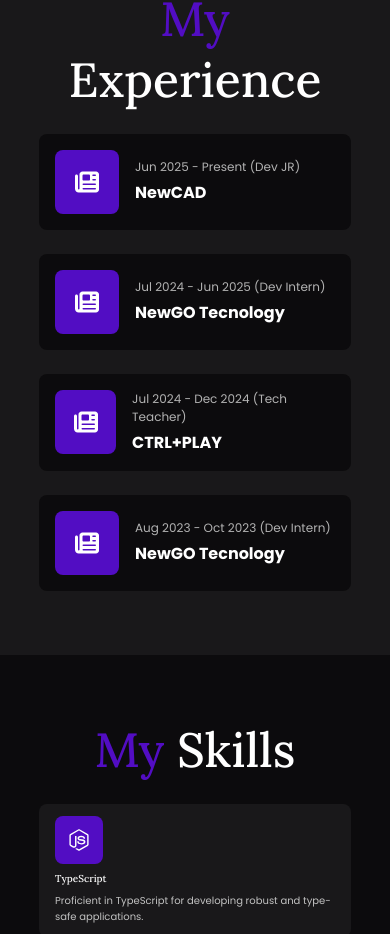
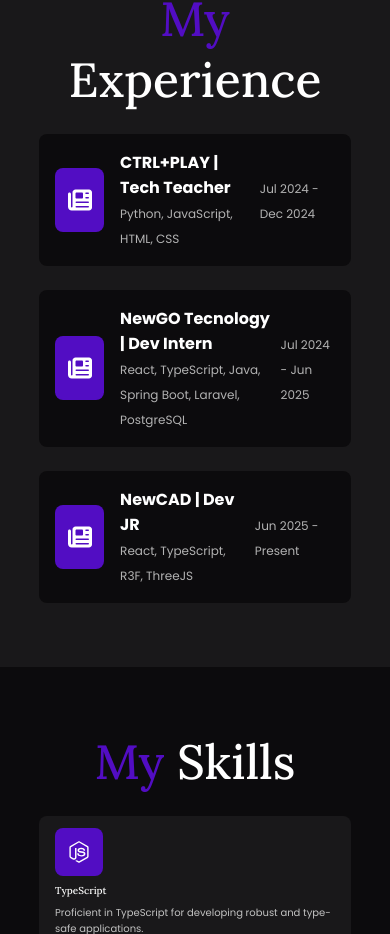
Before and after one commit to PedroVidalDev/portfolio, a React (Vite) app: page / in a window 390 px wide. Shown: the part 878-1812 px from the top of the page. Built offline with nearby package versions, Linux system fonts and the light colour scheme.

Commit message:
feat: enhance ExperienceSection to include skills and improve layout responsiveness

```diff
--- a/src/pages/Portfolio/components/ExperienceSection/consts.ts
+++ b/src/pages/Portfolio/components/ExperienceSection/consts.ts
@@ -3,6 +3,7 @@ type ExperienceItemType = {
   company: string
   period: string
   link: string
+  skills: string[]
 }
 
 export const EXPERIENCE_ITEMS: ExperienceItemType[] = [
@@ -11,23 +12,27 @@ export const EXPERIENCE_ITEMS: ExperienceItemType[] = [
     company: 'NewCAD',
     period: 'Jun 2025 - Present',
     link: 'https://www.linkedin.com/company/newcad/?lipi=urn%3Ali%3Apage%3Ad_flagship3_profile_view_base%3BsQ%2FRP864QH2fLvz7dQbS%2BQ%3D%3D',
+    skills: ['React', 'TypeScript', 'R3F', 'ThreeJS'],
   },
   {
     role: 'Dev Intern',
     company: 'NewGO Tecnology',
     period: 'Jul 2024 - Jun 2025',
     link: 'https://newgo.com.br/',
+    skills: [
+      'React',
+      'TypeScript',
+      'Java',
+      'Spring Boot',
+      'Laravel',
+      'PostgreSQL',
+    ],
   },
   {
     role: 'Tech Teacher',
     company: 'CTRL+PLAY',
     period: 'Jul 2024 - Dec 2024',
     link: 'https://ctrlplay.com.br/?utm_source=google&utm_medium=cpc&utm_campaign=institucional_online',
-  },
-  {
-    role: 'Dev Intern',
-    company: 'NewGO Tecnology',
-    period: 'Aug 2023 - Oct 2023',
-    link: 'https://newgo.com.br/',
+    skills: ['Python', 'JavaScript', 'HTML', 'CSS'],
   },
 ]
--- a/src/pages/Portfolio/components/ExperienceSection/index.tsx
+++ b/src/pages/Portfolio/components/ExperienceSection/index.tsx
@@ -32,10 +32,15 @@ export const ExperienceSection = () => {
               <Icon name='FaNewspaper' color='GRAY_0' size={24} />
             </ExperienceIcon>
             <ExperienceDetails>
-              <span>
-                {item.period} ({item.role})
-              </span>
-              <h3>{item.company}</h3>
+              <div>
+                <h3>
+                  {item.company} | {item.role}
+                </h3>
+                <span> {item.skills.join(', ')} </span>
+              </div>
+              <div>
+                <span>{item.period}</span>
+              </div>
             </ExperienceDetails>
           </ExperienceItem>
         ))}
--- a/src/pages/Portfolio/components/ExperienceSection/styles.ts
+++ b/src/pages/Portfolio/components/ExperienceSection/styles.ts
@@ -20,13 +20,9 @@ export const ExperienceHeader = styled.div`
 `
 
 export const ExperienceContent = styled.div`
-  display: grid;
-  grid-template-columns: auto auto;
+  display: flex;
+  flex-direction: column-reverse;
   gap: 24px;
-
-  @media (max-width: 727px) {
-    grid-template-columns: auto;
-  }
 `
 
 export const ExperienceItem = styled.div`
@@ -65,7 +61,13 @@ export const ExperienceIcon = styled.div`
 
 export const ExperienceDetails = styled.div`
   display: flex;
-  flex-direction: column;
+  flex-direction: row;
+
+  width: 100%;
+
+  align-items: center;
+  justify-content: space-between;
+
   gap: 4px;
 
   span {
```
